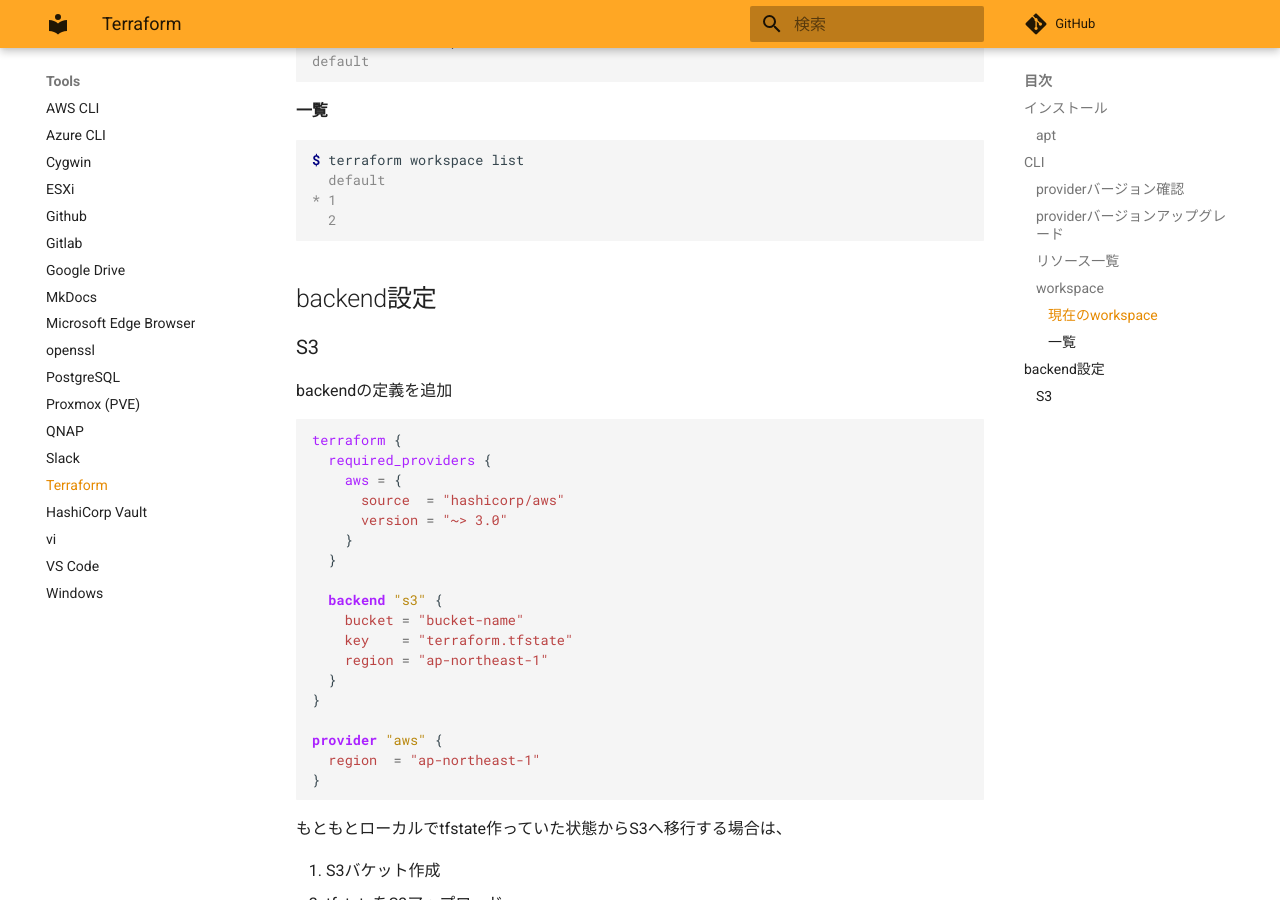
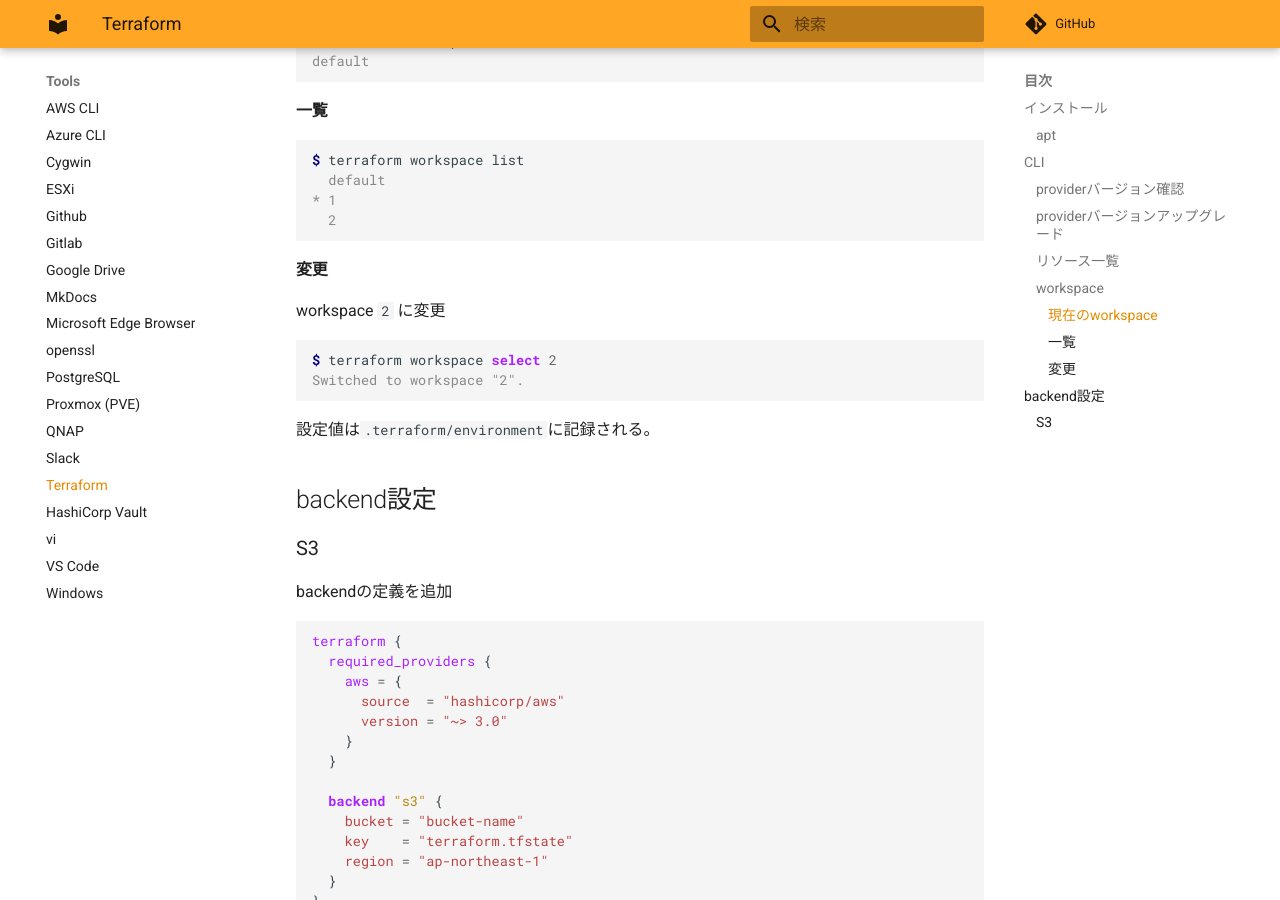
Before and after one commit to zaki-lknr/docs, an MkDocs documentation site: the page built from docs/Tools/terraform.md, in a window 1280 px wide and 900 px high, scrolled down 1081 px. Built offline with MkDocs 1.6.1 and Material for MkDocs 9.7.7, drawn with Linux system fonts in a browser that asks for light colours; comment, search, counter and statistics services are not loaded.

Commit message:
add: tools/terraform: workspace select

````diff
--- a/docs/Tools/terraform.md
+++ b/docs/Tools/terraform.md
@@ -55,6 +55,17 @@ $ terraform workspace list
   2
 ```
 
+#### 変更
+
+workspace `2` に変更
+
+```console
+$ terraform workspace select 2
+Switched to workspace "2".
+```
+
+設定値は`.terraform/environment`に記録される。
+
 ## backend設定
 
 ### S3
````
